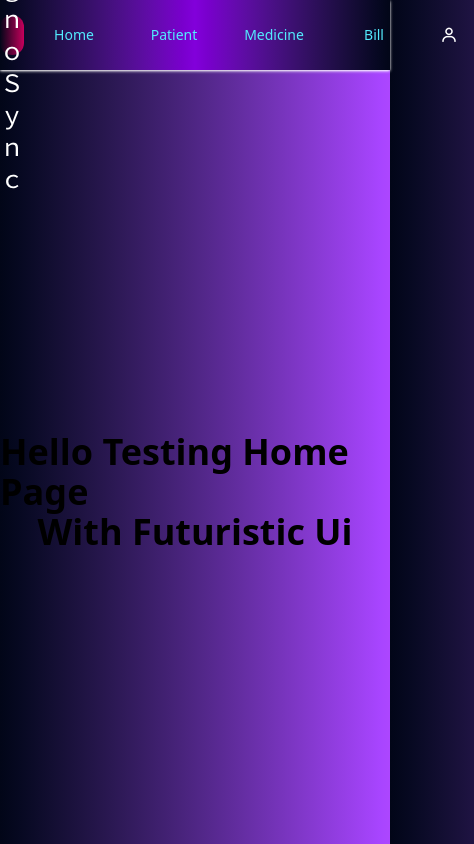
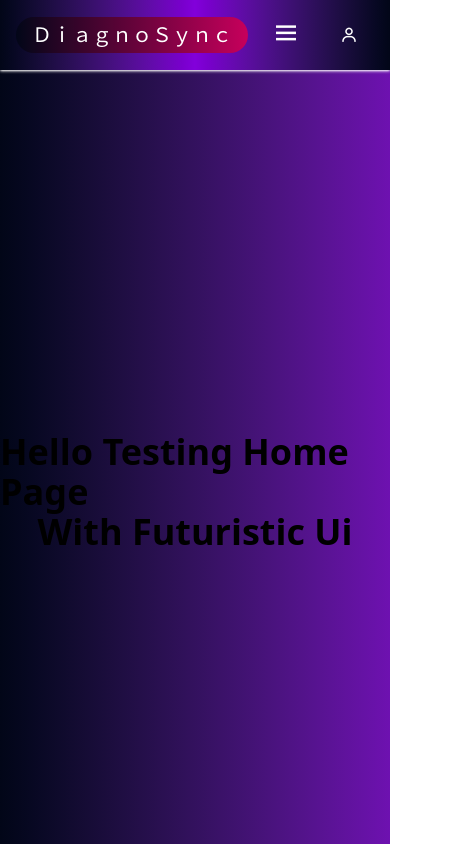
Before and after one commit to khiladi01/Diagnosync, a React (Vite) app in the folder Client/: page / in a window 390 px wide. Shown: the top 844 px of the page, 474 px wide, since content can reach past the window. Built offline with nearby package versions, Linux system fonts and the light colour scheme.

Commit message:
Nav Bar Completing Successfully

```diff
--- a/Client/index.html
+++ b/Client/index.html
@@ -6,7 +6,7 @@
     <meta name="viewport" content="width=device-width, initial-scale=1.0" />
     <title>Diagnosync</title>
   </head>
-  <body class="bg-gradient-to-r from-slate-950 to-purple-500">
+  <body class="bg-gradient-to-r from-slate-950 to-purple-800">
     <div id="root"></div>
     <script type="module" src="/src/main.jsx"></script>
   </body>
--- a/Client/src/components/Nav.jsx
+++ b/Client/src/components/Nav.jsx
@@ -1,33 +1,152 @@
 import { Link } from "react-router-dom";
 import 'boxicons/css/boxicons.min.css';
+import { useState, useRef, useEffect, lazy, Suspense } from "react";
 
+// Lazy load effect on Tablet & Mobile -->
+const MobileMenu = lazy(() => Promise.resolve({
+  default: ({ menuRef, handleCloseMenu, closing, onAnimationEnd }) => (
+    <div
+      ref={menuRef}
+      className={`absolute top-[70px] left-0 w-full bg-slate-900 bg-opacity-95 flex flex-col items-center z-50 md:hidden ${closing ? 'animate-slide-up' : 'animate-slide-down'}`}
+      onAnimationEnd={onAnimationEnd}
+    >
+      {["/", "/patient", "/medicine", "/totalbill"].map((path, index) => {
+        const names = ["➢ Home", "➢ Patient", "➢ Medicine", "➢ Bill"];
+        return (
+          <Link
+            key={index}
+            to={path}
+            className="w-full flex justify-start py-4 pl-[10px] text-cyan-300 hover:text-cyan-400 transition-all duration-150"
+            onClick={handleCloseMenu}
+          >
+            {names[index]}
+          </Link>
+        );
+      })}
+    </div>
+  )
+}));
 
 function Nav() {
-    return(
+  const [menuOpen, setMenuOpen] = useState(false);
+  const [closing, setClosing] = useState(false);
+  const menuRef = useRef(null);
+  const closeTimeout = useRef(null);
+
+  // Close menu when clicking outside
+  useEffect(() => {
+    function handleClickOutside(event) {
+      if (menuRef.current && !menuRef.current.contains(event.target)) {
+        handleCloseMenu();
+      }
+    }
+    if (menuOpen && !closing) {
+      document.addEventListener("mousedown", handleClickOutside);
+    } else {
+      document.removeEventListener("mousedown", handleClickOutside);
+    }
+    return () => {
+      document.removeEventListener("mousedown", handleClickOutside);
+    };
+  }, [menuOpen, closing]);
+
+  // Handle menu close with animation and fallback
+  const handleCloseMenu = () => {
+    setClosing(true);
+    // Fallback: force close after 400ms if animationend doesn't fire
+    if (closeTimeout.current) clearTimeout(closeTimeout.current);
+    closeTimeout.current = setTimeout(() => {
+      setMenuOpen(false);
+      setClosing(false);
+    }, 400);
+  };
+  const handleMenuButton = () => {
+    if (menuOpen) {
+      handleCloseMenu();
+    } else {
+      setMenuOpen(true);
+      setClosing(false);
+    }
+  };
+  const handleAnimationEnd = () => {
+    console.log('Animation ended');
+    if (closeTimeout.current) clearTimeout(closeTimeout.current);
+    if (closing) {
+      setMenuOpen(false);
+      setClosing(false);
+    }
+  };
+
+  return (
     <>
-          <div className="h-[70px] w-full bg-gradient-to-r from-slate-950 via-purple-700 to-slate-950 flex justify-between shadow-sm shadow-white sticky top-0 select-none">
-            {/* adding site name */}
-           <div className="w-[300px] h-[70px] flex justify-center items-center">
-            <p className="w-full h-[40px] flex justify-center items-center rounded-full bg-gradient-to-r from bg-slate-950 to-pink-700 text-white text-2xl font-normal" title="Site Name">ＤｉａｇｎｏＳｙｎｃ</p>
+      <div className="h-[70px] w-full bg-gradient-to-r from-slate-950 via-purple-700 to-slate-950 flex justify-between items-center shadow-sm shadow-white sticky top-0 select-none px-4 md:px-8">
+        {/* Site Name */}
+        <div className="w-auto md:w-[300px] h-[70px] flex justify-center items-center">
+          <p className="px-4 py-1 md:w-full md:h-[40px] flex justify-center items-center rounded-full bg-gradient-to-r from bg-slate-950 to-pink-700 text-white text-xl md:text-2xl font-normal text-center" title="Site Name">
+            ＤｉａｇｎｏＳｙｎｃ
+          </p>
         </div>
-           {/* adding site links */}
-            <div className="w-[450px] h-[70px] flex justify-between items-center">
-              <Link className="w-[100px] flex justify-center items-center text-cyan-300 text-sm hover:text-cyan-400 font-normal
-              hover:rounded-full hover:shadow-lg hover:shadow-cyan-400 hover:drop-shadow-[0_0_10px_#00ffff] transition-all ease-in-out duration-200" to="/">Home</Link>
-              <Link className="w-[100px] flex justify-center items-center text-cyan-300 text-sm hover:text-cyan-400 font-normal
-              hover:rounded-full hover:shadow-lg hover:shadow-cyan-400 hover:drop-shadow-[0_0_10px_#00ffff] transition-all ease-in-out duration-200" to="/patient">Patient</Link>
-              <Link className=" w-[100px] flex justify-center items-center text-cyan-300 text-sm hover:text-cyan-400 font-normal
-              hover:rounded-full hover:shadow-lg hover:shadow-cyan-400 hover:drop-shadow-[0_0_10px_#00ffff] transition-all ease-in-out duration-200" to="/medicine">Medicine</Link>
-              <Link className="w-[100px] flex justify-center items-center text-cyan-300 text-sm hover:text-cyan-400 font-normal hover:rounded-full hover:shadow-lg hover:shadow-cyan-400 hover:drop-shadow-[0_0_10px_#00ffff] transition-all ease-in-out duration-200" to="/totalbill">Bill</Link>
+
+        {/* Site Links */}
+        <div className="hidden md:flex w-[450px] h-[70px] justify-start items-center">
+          {["/", "/patient", "/medicine", "/totalbill"].map((path, index) => {
+            const names = ["Home", "Patient", "Medicine", "Bill"];
+            return (
+              <Link
+                key={index}
+                className="w-[100px] flex justify-center items-center text-cyan-300 text-sm hover:text-cyan-400 font-normal
+                hover:rounded-full hover:shadow-lg hover:shadow-cyan-400 hover:drop-shadow-[0_0_10px_#00ffff] transition-all ease-in-out duration-200"
+                to={path}
+              >
+                {names[index]}
+              </Link>
+            );
+          })}
         </div>
-            {/* adding login button */}
-              <div className="w-[300px] h-[70px] flex justify-center items-center">
+
+        {/* Hamburger/Cross Icon for Mobile/Tablet */}
+        <div className="md:hidden flex items-center">
+          <button
+            className="text-white text-3xl focus:outline-none transition-transform duration-300"
+            onClick={handleMenuButton}
+            aria-label={menuOpen && !closing ? "Close menu" : "Open menu"}
+          >
+            <i
+              className={`bx ${menuOpen && !closing ? "bx-x" : "bx-menu"} transition-all duration-300 ease-in-out`}
+              style={{ transform: menuOpen && !closing ? "rotate(90deg) scale(1.2)" : "rotate(0deg) scale(1)" }}
+            ></i>
+          </button>
+        </div>
+
+        {/* Mobile Dropdown Menu with Lazy Load and Animation */}
+        <Suspense fallback={null}>
+          {menuOpen && (
+            <MobileMenu
+              menuRef={menuRef}
+              handleCloseMenu={handleCloseMenu}
+              closing={closing}
+              onAnimationEnd={handleAnimationEnd}
+            />
+          )}
+        </Suspense>
+
+        {/* User Profile */}
+        <div className="w-auto md:w-[300px] h-[70px] flex justify-center items-center">
           <div className="w-[50px] h-full">
-                    <Link className="h-full w-full flex justify-center items-center hover:text-gray-400 transition-all ease-in-out duration-200" to="/"><i className='bx bx-user text-lg hover:text-pink-400 cursor-pointer text-white transition-all ease-in-out duration-200' title="Profile"></i></Link>
+            <Link
+              className="h-full w-full flex justify-center items-center hover:text-gray-400 transition-all ease-in-out duration-200"
+              to="/"
+            >
+              <i
+                className="bx bx-user text-lg hover:text-pink-400 cursor-pointer text-white transition-all ease-in-out duration-200"
+                title="Profile"
+              ></i>
+            </Link>
           </div>
         </div>
       </div>
     </>
-    )
+  );
 }
+
 export default Nav;
```
Lines whose indentation alone changed are shown as unchanged.
